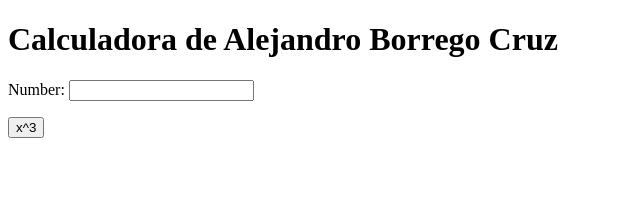
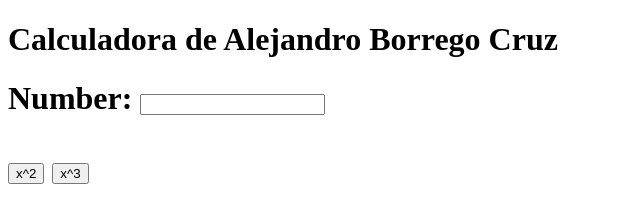
Before and after one commit to GunterMagno/my_calculator_2, a plain HTML site: page index.html in a window 1280 px wide. Shown: the whole page, without its empty margins (0-640 px from the left). Drawn offline with Linux system fonts and the light colour scheme.

Commit message:
x^2 button

```diff
--- a/index.html
+++ b/index.html
@@ -5,10 +5,11 @@
         <meta charset="utf-8">
     </head>
     <body>
-        <h1>Calculadora de Alejandro Borrego Cruz</h1>
+        <h1>Calculadora de Alejandro Borrego Cruz<h1>
         Number:
         <input type="text" id="n1">
         <p>
+            <button onclick="square()"> x^2 </button>
             <button onclick="cube()"> x^3 </button>
         </p>
         <script type="text/javascript">
@@ -16,6 +17,10 @@
                 var num = document.getElementById("n1");
                 num.value = Math.pow(num.value, 3);
             }
+            function square() {
+                var num = document.getElementById("n1");
+                num.value = Math.pow(num.value, 2);
+            }
         </script>
     </body>
 </html>
```
